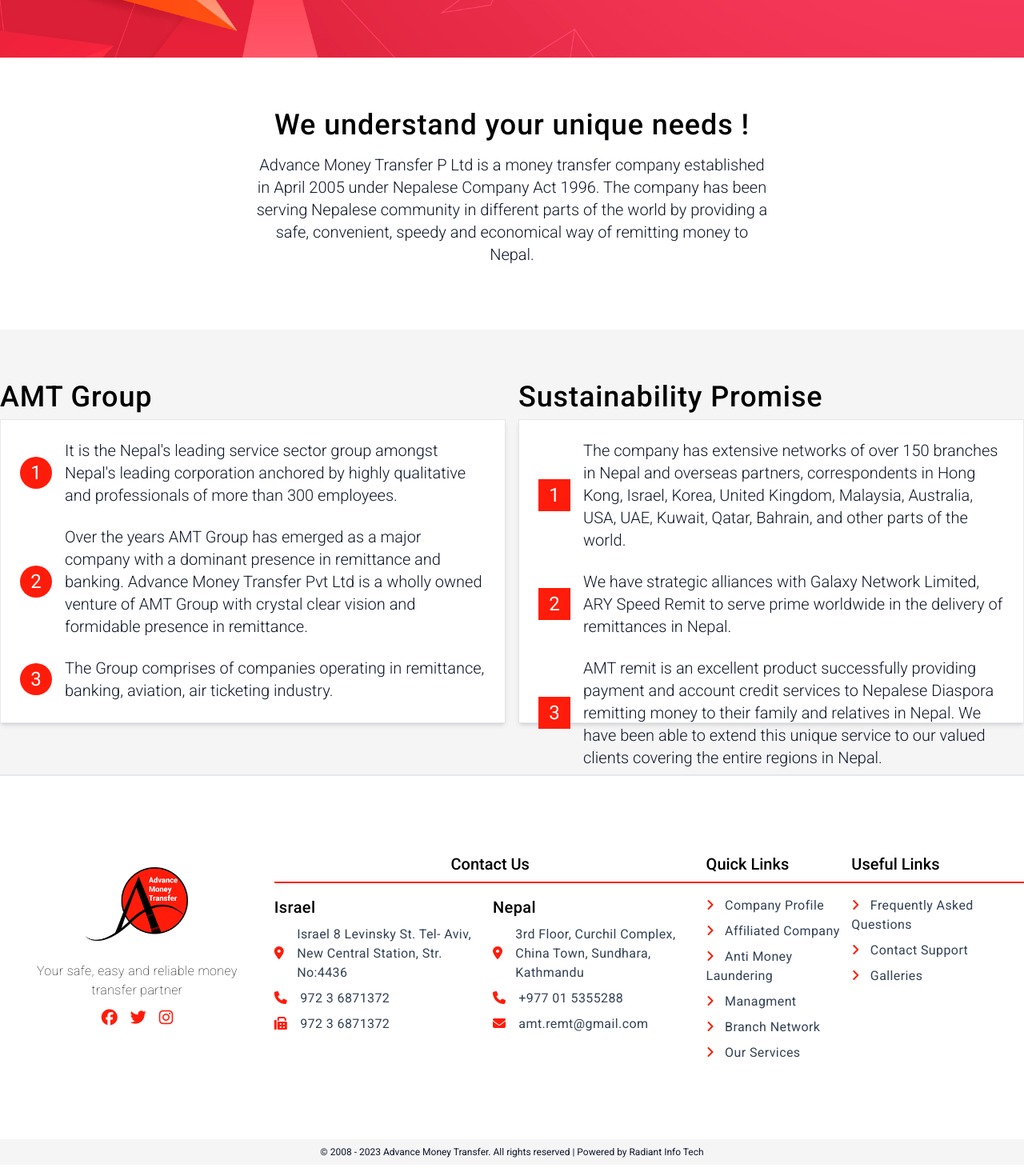
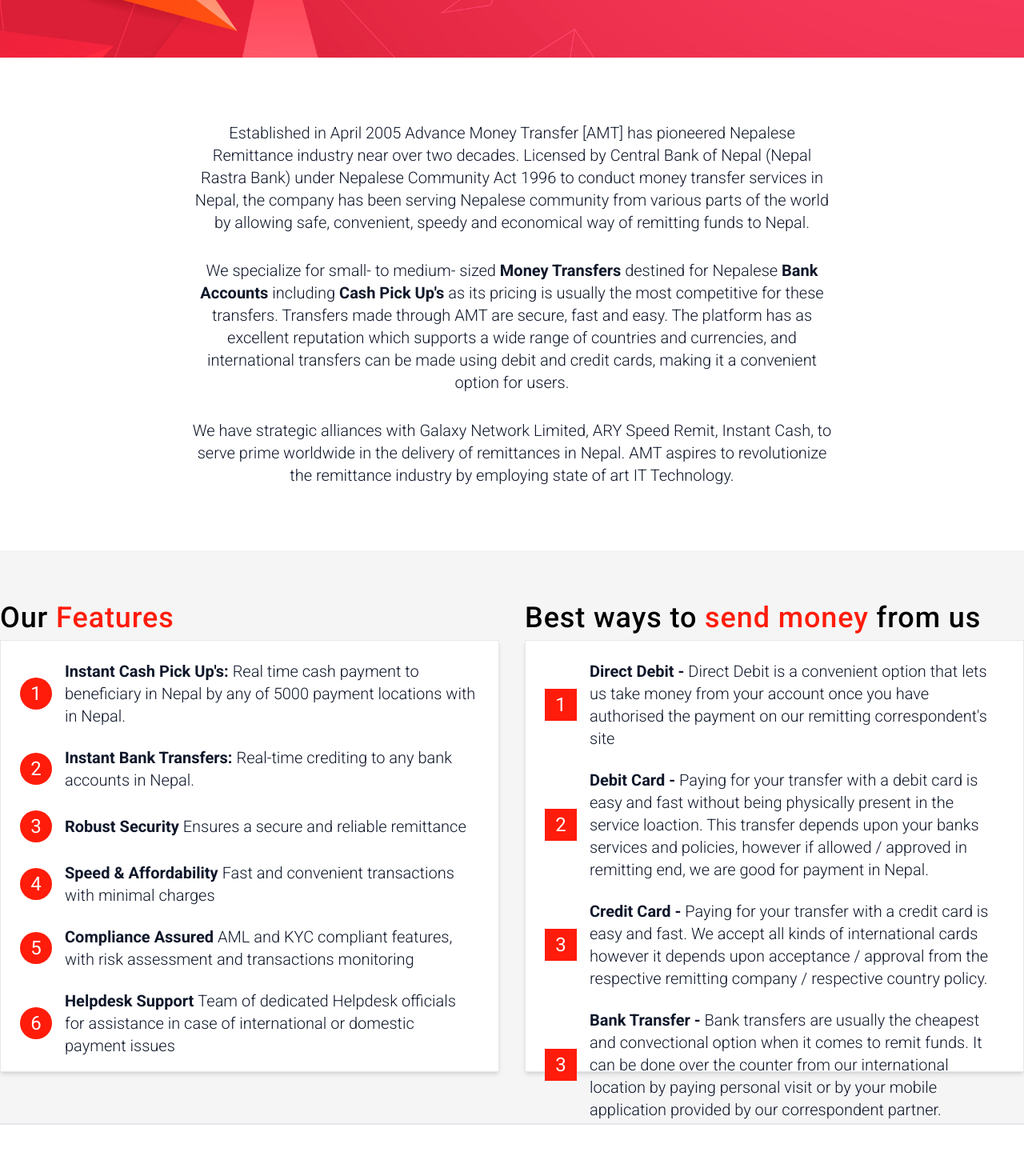
Before and after one commit to navinmaharjan/advance-money-transfer, a React (Vite) app in the folder client/: page /about-us in a window 1280 px wide. Shown: the part 240-1710 px from the top of the page at 80% size. Built offline with nearby package versions, Linux system fonts and the light colour scheme.

Commit message:
about us page updated

```diff
--- a/client/src/App.jsx
+++ b/client/src/App.jsx
@@ -6,6 +6,7 @@
 import Network from "./Pages/Network/Network";
 import Services from "./Pages/Services/Services";
 import Gallery from "./Pages/Gallery/Gallery";
+import ContactUs from "./Pages/ContactUs/ContactUs";
 
 const App = () => {
   return (
@@ -17,6 +18,7 @@
         <Route path="/network" element={<Network/>} />
         <Route path="/services" element={<Services/>} />
         <Route path="/gallery" element={<Gallery/>} />
+        <Route path="/contact-us" element={<ContactUs/>} />
       </Routes>
       <Footer />
     </BrowserRouter>
--- a/client/src/Pages/AboutUs/AboutUs.jsx
+++ b/client/src/Pages/AboutUs/AboutUs.jsx
@@ -18,27 +18,48 @@
       </div>
       <div className="container mx-auto py-16">
         <div className="text-center">
-          <h3 className="text-4xl font-medium font-roboto tracking-wide">
+          {/* <h3 className="text-4xl font-medium font-roboto tracking-wide">
             We understand your unique needs !
-          </h3>
-          <p className="font-roboto text-slate-900 text-xl tracking-normal font-light py-4 mx-80">
-            Advance Money Transfer P Ltd is a money transfer company established
-            in April 2005 under Nepalese Company Act 1996. The company has been
-            serving Nepalese community in different parts of the world by
-            providing a safe, convenient, speedy and economical way of remitting
-            money to Nepal.
+          </h3> */}
+          <p className="font-roboto text-slate-900 text-xl tracking-normal font-light py-4 mx-60">
+            Established in April 2005 Advance Money Transfer [AMT] has pioneered
+            Nepalese Remittance industry near over two decades. Licensed by
+            Central Bank of Nepal (Nepal Rastra Bank) under Nepalese Community
+            Act 1996 to conduct money transfer services in Nepal, the company
+            has been serving Nepalese community from various parts of the world
+            by allowing safe, convenient, speedy and economical way of remitting
+            funds to Nepal.
+          </p>
+
+          <p className="font-roboto text-slate-900 text-xl tracking-normal font-light py-4 mx-60">
+            We specialize for small- to medium- sized{" "}
+            <span className="font-semibold">Money Transfers</span> destined for
+            Nepalese <span className="font-semibold">Bank Accounts</span>{" "}
+            including <span className="font-semibold">Cash Pick Up's</span> as
+            its pricing is usually the most competitive for these transfers.
+            Transfers made through AMT are secure, fast and easy. The platform
+            has as excellent reputation which supports a wide range of countries
+            and currencies, and international transfers can be made using debit
+            and credit cards, making it a convenient option for users.
+          </p>
+
+          <p className="font-roboto text-slate-900 text-xl tracking-normal font-light py-4 mx-60">
+            We have strategic alliances with Galaxy Network Limited, ARY Speed
+            Remit, Instant Cash, to serve prime worldwide in the delivery of
+            remittances in Nepal. AMT aspires to revolutionize the remittance
+            industry by employing state of art IT Technology.
           </p>
         </div>
       </div>
 
       <div className="bg-offWhite">
         <div className="container mx-auto py-16">
-          <div className="flex gap-4">
+          <div className="flex gap-8">
             <div className="w-1/2">
               <h3 className="text-4xl font-medium font-roboto tracking-wide pb-2">
-                AMT Group
+                Our <span className="text-brand">Features</span>
               </h3>
-              <div className=" bg-white p-6 flex flex-col gap-6 h-[380px] shadow-md border">
+              <div className=" bg-white p-6 flex flex-col gap-6 h-[540px] shadow-md border">
                 <div className="flex gap-4 items-center">
                   <div>
                     <p className="w-10 h-10 rounded-full bg-brand text-white flex justify-center items-center text-2xl">
@@ -47,9 +68,11 @@
                   </div>
                   <div>
                     <p className="text-slate-900 font-light text-xl">
-                      It is the Nepal's leading service sector group amongst
-                      Nepal's leading corporation anchored by highly qualitative
-                      and professionals of more than 300 employees.
+                      <span className="font-semibold">
+                        Instant Cash Pick Up's:{" "}
+                      </span>
+                      Real time cash payment to beneficiary in Nepal by any of
+                      5000 payment locations with in Nepal.
                     </p>
                   </div>
                 </div>
@@ -62,11 +85,10 @@
                   </div>
                   <div>
                     <p className="text-slate-900 font-light text-xl">
-                      Over the years AMT Group has emerged as a major company
-                      with a dominant presence in remittance and banking.
-                      Advance Money Transfer Pvt Ltd is a wholly owned venture
-                      of AMT Group with crystal clear vision and formidable
-                      presence in remittance.
+                      <span className="font-semibold">
+                        Instant Bank Transfers:{" "}
+                      </span>
+                      Real-time crediting to any bank accounts in Nepal.
                     </p>
                   </div>
                 </div>
@@ -79,8 +101,54 @@
                   </div>
                   <div>
                     <p className="text-slate-900 font-light text-xl">
-                      The Group comprises of companies operating in remittance,
-                      banking, aviation, air ticketing industry.
+                      <span className="font-semibold">Robust Security </span>
+                      Ensures a secure and reliable remittance
+                    </p>
+                  </div>
+                </div>
+
+                <div className="flex gap-4 items-center">
+                  <div>
+                    <p className="w-10 h-10 rounded-full bg-brand text-white flex justify-center items-center text-2xl">
+                      4
+                    </p>
+                  </div>
+                  <div>
+                    <p className="text-slate-900 font-light text-xl">
+                      <span className="font-semibold">
+                        Speed & Affordability{" "}
+                      </span>
+                      Fast and convenient transactions with minimal charges
+                    </p>
+                  </div>
+                </div>
+
+                <div className="flex gap-4 items-center">
+                  <div>
+                    <p className="w-10 h-10 rounded-full bg-brand text-white flex justify-center items-center text-2xl">
+                      5
+                    </p>
+                  </div>
+                  <div>
+                    <p className="text-slate-900 font-light text-xl">
+                      <span className="font-semibold">Compliance Assured </span>
+                      AML and KYC compliant features, with risk assessment and
+                      transactions monitoring
+                    </p>
+                  </div>
+                </div>
+
+                <div className="flex gap-4 items-center">
+                  <div>
+                    <p className="w-10 h-10 rounded-full bg-brand text-white flex justify-center items-center text-2xl">
+                      6
+                    </p>
+                  </div>
+                  <div>
+                    <p className="text-slate-900 font-light text-xl">
+                      <span className="font-semibold">Helpdesk Support </span>
+                      Team of dedicated Helpdesk officials for assistance in
+                      case of international or domestic payment issues
                     </p>
                   </div>
                 </div>
@@ -88,9 +156,10 @@
             </div>
             <div className="w-1/2">
               <h3 className="text-4xl font-medium font-roboto tracking-wide pb-2">
-                Sustainability Promise
+                Best ways to <span className="text-brand">send money</span> from
+                us
               </h3>
-              <div className=" bg-white p-6 flex flex-col gap-6 h-[380px] shadow-md border">
+              <div className=" bg-white p-6 flex flex-col gap-6 h-[540px] shadow-md border">
                 <div className="flex gap-4 items-center">
                   <div>
                     <p className="w-10 h-10 bg-brand text-white flex justify-center items-center text-2xl">
@@ -99,7 +168,10 @@
                   </div>
                   <div>
                     <p className="text-slate-900 font-light text-xl">
-                    The company has extensive networks of over 150 branches in Nepal and overseas partners, correspondents in Hong Kong, Israel, Korea, United Kingdom, Malaysia, Australia, USA, UAE, Kuwait, Qatar, Bahrain, and other parts of the world.
+                      <span className="font-semibold">Direct Debit - </span>
+                      Direct Debit is a convenient option that lets us take
+                      money from your account once you have authorised the
+                      payment on our remitting correspondent's site
                     </p>
                   </div>
                 </div>
@@ -112,7 +184,12 @@
                   </div>
                   <div>
                     <p className="text-slate-900 font-light text-xl">
-                    We have strategic alliances with Galaxy Network Limited, ARY Speed Remit to serve prime worldwide in the delivery of remittances in Nepal.
+                      <span className="font-semibold">Debit Card - </span>Paying
+                      for your transfer with a debit card is easy and fast
+                      without being physically present in the service loaction.
+                      This transfer depends upon your banks services and
+                      policies, however if allowed / approved in remitting end,
+                      we are good for payment in Nepal.
                     </p>
                   </div>
                 </div>
@@ -125,7 +202,29 @@
                   </div>
                   <div>
                     <p className="text-slate-900 font-light text-xl">
-                    AMT remit is an excellent product successfully providing payment and account credit services to Nepalese Diaspora remitting money to their family and relatives in Nepal. We have been able to extend this unique service to our valued clients covering the entire regions in Nepal.
+                      <span className="font-semibold">Credit Card - </span>
+                      Paying for your transfer with a credit card is easy and
+                      fast. We accept all kinds of international cards however
+                      it depends upon acceptance / approval from the respective
+                      remitting company / respective country policy.
+                    </p>
+                  </div>
+                </div>
+
+                <div className="flex gap-4 items-center">
+                  <div>
+                    <p className="w-10 h-10 bg-brand text-white flex justify-center items-center text-2xl">
+                      3
+                    </p>
+                  </div>
+                  <div>
+                    <p className="text-slate-900 font-light text-xl">
+                      <span className="font-semibold">Bank Transfer - </span>
+                      Bank transfers are usually the cheapest and convectional
+                      option when it comes to remit funds. It can be done over
+                      the counter from our international location by paying
+                      personal visit or by your mobile application provided by
+                      our correspondent partner.
                     </p>
                   </div>
                 </div>
--- a/client/src/Pages/Home/AboutUsHome.jsx
+++ b/client/src/Pages/Home/AboutUsHome.jsx
@@ -1,4 +1,4 @@
-import React from "react";
+import { Link } from "react-router-dom";
 
 const AboutUsHome = () => {
   return (
@@ -15,23 +15,15 @@
           <div className="text-center flex flex-row justify-center">
             <p className="text-roboto text-slate-700 text-2xl w-3/4 tracking-normal font-extralight">
               {" "}
-              Advance Money Transfer Pvt. Ltd is a money transfer company
-              established in April 2005 under Nepalese Company Act 1996. The
-              company has been serving Nepalese community in different parts of
-              the world by providing a safe, convenient, speedy and economical
-              way of remitting money to Nepal. The company aims to capture the
-              significant share of the huge annual inward remittance by Nepalese
-              migrants around the worlds. AMT aspires to revolutionize the
-              remittance industry by employing state of art IT Technology. The
-              company has extensive networks of over 150 branches in Nepal and
-              overseas partners, correspondents in Hong Kong, Israel, Korea,
-              United Kingdom, Malaysia, Australia, USA, UAE, Kuwait, Qatar,
-              Bahrain, and other parts of the world.{" "}
+              Established in April 2005 Advance Money Transfer [AMT] has pioneered Nepalese Remittance industry near over two decades. Licensed by Central
+              Bank of Nepal (Nepal Rastra Bank) under Nepalese Community Act 1996 to conduct money transfer services in Nepal, the company has been serving
+              Nepalese community from various parts of the world by allowing safe, convenient, speedy and economical way of remitting funds to Nepal.
+             {" "}
             </p>
           </div>
 
           {/* -------- button --------- */}
-          <button className="text-brand border border-brand p-3 font-light rounded-lg mt-8">More About Us</button>
+          <Link to="/about-us" className="text-brand border border-brand p-3 font-light rounded-lg mt-8">More About Us</Link>
 
 
         </div>
--- a/client/src/Pages/Home/Home.jsx
+++ b/client/src/Pages/Home/Home.jsx
@@ -20,7 +20,7 @@
           </h1>
           <div className="flex justify-center">
             <p className="text-white text-2xl font-light tracking-wider bg-brand py-3 px-5 rounded-lg">
-              Networks of over 150 branches in Nepal
+              Relief ... Once You Remit ... Satisfaction Once Your Recieve
             </p>
           </div>
         </div>
```
Also changed, not shown: client/src/Components/Header.jsx (+5 -7 lines), client/src/Data/TeamData.jsx (added, +23 -0 lines), client/src/Pages/ContactUs/ContactUs.jsx (added, +80 -0 lines), client/src/Pages/Home/OurServices.jsx (+20 -13 lines).
